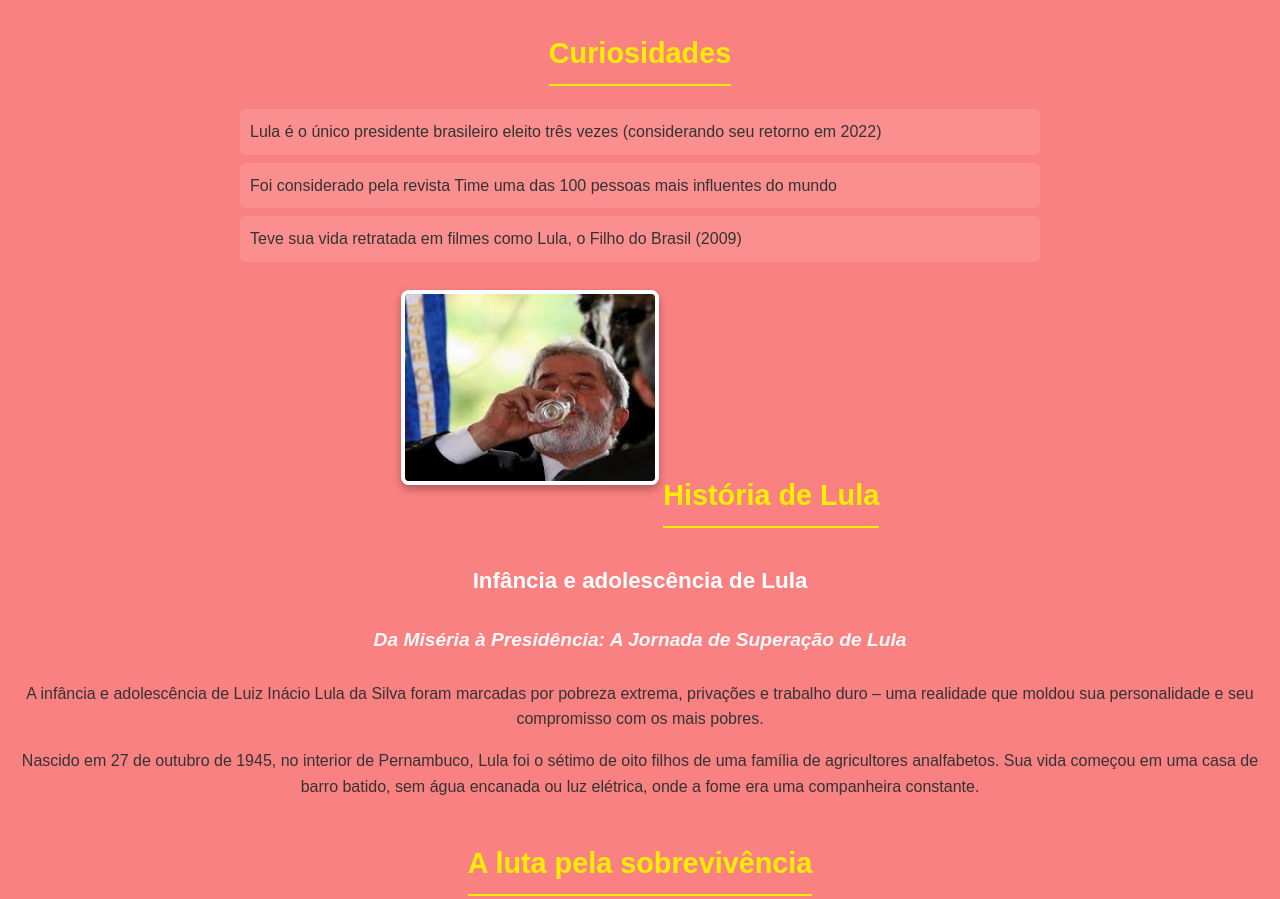
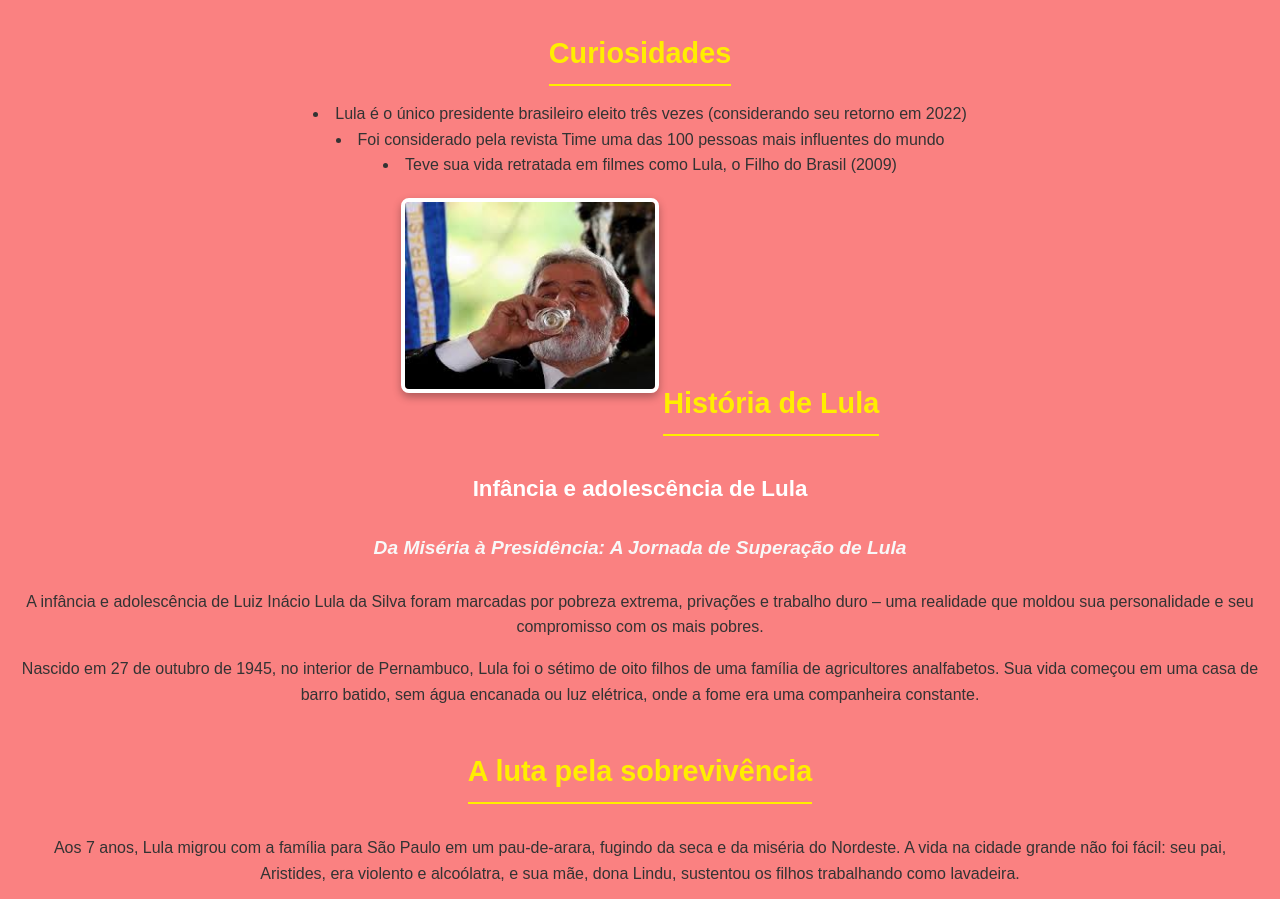
Before and after one commit to nath4nn322/pasta-c-digos-, a plain HTML site: page index.html in a window 1280 px wide. Shown: the part 1894-2793 px from the top of the page. Drawn offline with Linux system fonts and the light colour scheme.

Commit message:
Update index.html

```diff
--- a/index.html
+++ b/index.html
@@ -47,8 +47,8 @@
     </ul>
 
     <h2>Curiosidades</h2>
-    <ul>
-        <li>Lula é o único presidente brasileiro eleito três vezes (considerando seu retorno em 2022)</li>
+
+        <li class="lule">Lula é o único presidente brasileiro eleito três vezes (considerando seu retorno em 2022)</li>
         <li>Foi considerado pela revista Time uma das 100 pessoas mais influentes do mundo</li>
         <li>Teve sua vida retratada em filmes como Lula, o Filho do Brasil (2009)</li>
     </ul>
```
